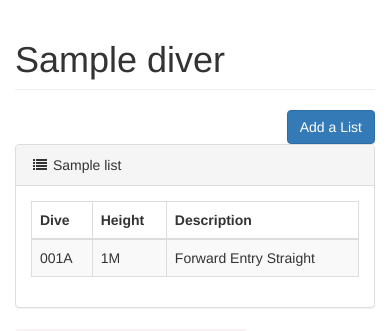
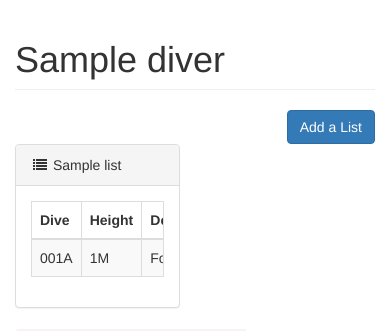
Before and after one commit to stevievines/dive-squad, a Rails app: page /divers/1 in a window 390 px wide. Shown: the part 101-432 px from the top of the page. Run offline with Rails 7, Linux system fonts and the light colour scheme; the visitor is signed in with stand-in values (Sample User, id 1); data comes from the database, SQL or seed files in the repository; tables that the repository leaves empty hold one stand-in row (values such as "Sample post"); style sheets or scripts are compiled from the project's sources; some libraries are stand-ins or nearby versions.

Commit message:
use col-xs for better mobile experience

```diff
--- a/app/views/divers/show.html.erb
+++ b/app/views/divers/show.html.erb
@@ -1,11 +1,11 @@
 <div class="row">
-  <div class="col-lg-12">
+  <div class="col-xs-12">
     <h1 class="page-header"><%= @diver.name %></h1>
   </div>
 </div>
 
 <div class="row">
-  <div class="col-lg-12">
+  <div class="col-xs-12">
     <div class="pull-right">
       <%= link_to('Add a List', new_diver_list_path(@diver), class: 'btn btn-primary') %>
     </div>
@@ -14,7 +14,7 @@
 
 <div class="row">
   <% @diver.lists.each do |list| %>
-    <div class="col-lg-6">
+    <div class="col-xs-6">
       <div class="panel panel-default">
         <div class="panel-heading">
           <i class="fa fa-list fa-fw"></i> <%= list.name %>
```
Also changed, not shown: app/views/teams/index.html.erb (+5 -5 lines).
